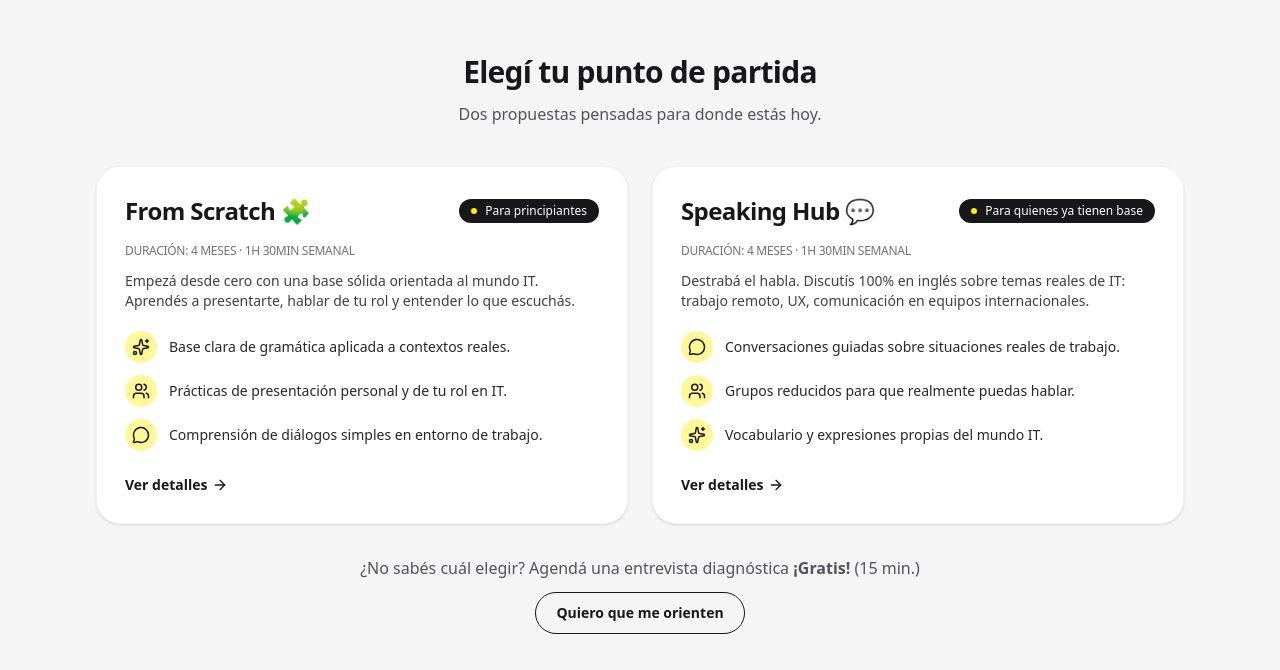
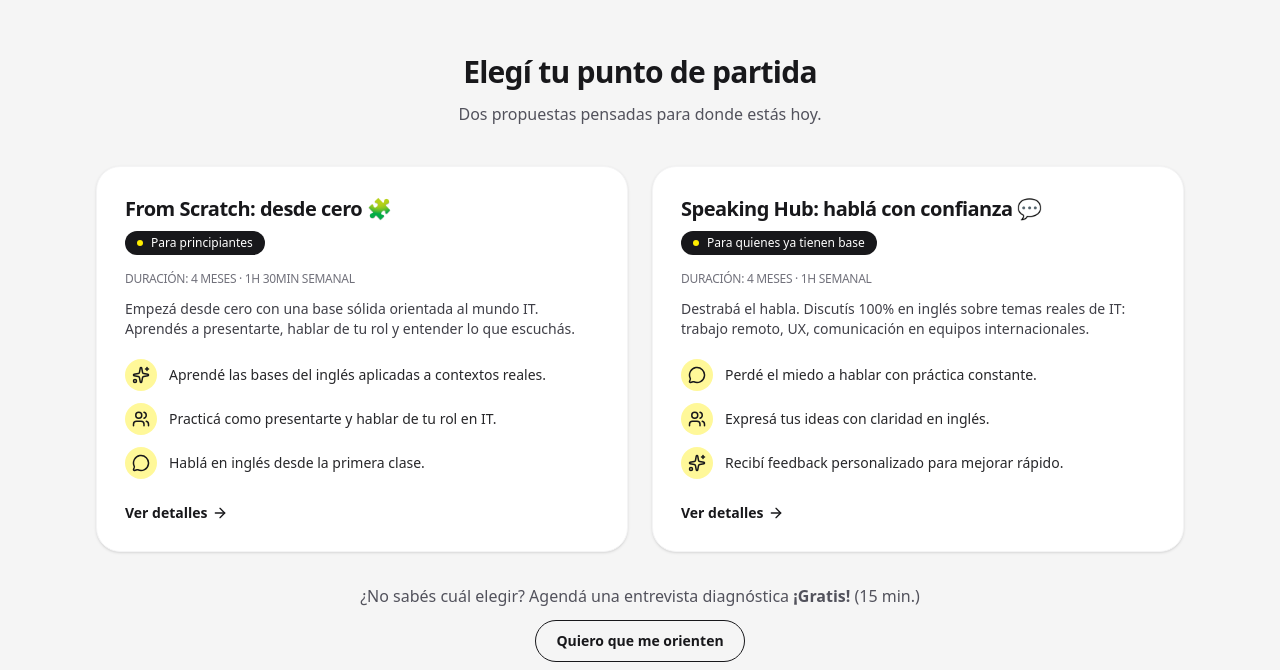
Before and after one commit to thelucho/hello-techies, a Next.js app: page / in a window 1280 px wide. Shown: the part 1559-2229 px from the top of the page. Built offline with nearby package versions, Linux system fonts and the light colour scheme.

Commit message:
Copy changes

```diff
--- a/src/app/cursos/from-scratch/page.tsx
+++ b/src/app/cursos/from-scratch/page.tsx
@@ -65,7 +65,7 @@ export default function FromScratchPage() {
             Para principiantes
           </span>
           <h1 className="mt-4 text-3xl font-semibold tracking-tight text-zinc-900 sm:text-4xl">
-            From Scratch 🧩
+            From Scratch: desde cero 🧩
           </h1>
           <p className="mt-3 text-base text-zinc-600 sm:text-lg">
             Construí tu base en inglés desde cero, con foco en el mundo IT.
--- a/src/app/cursos/speaking-hub/page.tsx
+++ b/src/app/cursos/speaking-hub/page.tsx
@@ -78,7 +78,7 @@ export default function SpeakingHubPage() {
             Para quienes ya tienen base
           </span>
           <h1 className="mt-4 text-3xl font-semibold tracking-tight text-zinc-900 sm:text-4xl">
-            Speaking Hub 💬
+            Speaking Hub: hablá con confianza 💬
           </h1>
           <p className="mt-3 text-base text-zinc-600 sm:text-lg">
             Destrabá el habla. Hablá de IT en inglés con fluidez y confianza.
--- a/src/components/home/CoursesSection.tsx
+++ b/src/components/home/CoursesSection.tsx
@@ -60,11 +60,11 @@ export function CoursesSection() {
             )}
             variants={cardVariants}
           >
-            <div className="mb-4 flex items-center justify-between gap-3">
-              <h3 className="text-xl font-bold tracking-tight text-zinc-900 sm:text-2xl">
-                From Scratch 🧩
+            <div className="mb-4">
+              <h3 className="whitespace-nowrap text-lg font-bold tracking-tight text-zinc-900 sm:text-xl">
+                From Scratch: desde cero 🧩
               </h3>
-              <div className="shrink-0 inline-flex items-center gap-2 rounded-full bg-zinc-900 px-3 py-1 text-xs font-medium text-white">
+              <div className="mt-2 inline-flex items-center gap-2 rounded-full bg-zinc-900 px-3 py-1 text-xs font-medium text-white">
                 <span className="h-1.5 w-1.5 rounded-full bg-[#ffed00]" />
                 Para principiantes
               </div>
@@ -85,19 +85,19 @@ export function CoursesSection() {
                 <span className="shrink-0 inline-flex h-8 w-8 items-center justify-center rounded-full bg-[#ffed00]/40 text-zinc-900">
                   <Sparkles size={18} />
                 </span>
-                <span>Base clara de gramática aplicada a contextos reales.</span>
+                <span>Aprendé las bases del inglés aplicadas a contextos reales.</span>
               </li>
               <li className="flex items-center gap-3">
                 <span className="shrink-0 inline-flex h-8 w-8 items-center justify-center rounded-full bg-[#ffed00]/40 text-zinc-900">
                   <Users size={18} />
                 </span>
-                <span>Prácticas de presentación personal y de tu rol en IT.</span>
+                <span>Practicá como presentarte y hablar de tu rol en IT.</span>
               </li>
               <li className="flex items-center gap-3">
                 <span className="shrink-0 inline-flex h-8 w-8 items-center justify-center rounded-full bg-[#ffed00]/40 text-zinc-900">
                   <MessageCircle size={18} />
                 </span>
-                <span>Comprensión de diálogos simples en entorno de trabajo.</span>
+                <span>Hablá en inglés desde la primera clase.</span>
               </li>
             </ul>
 
@@ -119,18 +119,18 @@ export function CoursesSection() {
             )}
             variants={cardVariants}
           >
-            <div className="mb-4 flex items-center justify-between gap-3">
-              <h3 className="text-xl font-bold tracking-tight text-zinc-900 sm:text-2xl">
-                Speaking Hub 💬
+            <div className="mb-4">
+              <h3 className="whitespace-nowrap text-lg font-bold tracking-tight text-zinc-900 sm:text-xl">
+                Speaking Hub: hablá con confianza 💬
               </h3>
-              <div className="shrink-0 inline-flex items-center gap-2 rounded-full bg-zinc-900 px-3 py-1 text-xs font-medium text-white">
+              <div className="mt-2 inline-flex items-center gap-2 rounded-full bg-zinc-900 px-3 py-1 text-xs font-medium text-white">
                 <span className="h-1.5 w-1.5 rounded-full bg-[#ffed00]" />
                 Para quienes ya tienen base
               </div>
             </div>
 
             <p className="text-xs font-medium uppercase tracking-tight text-zinc-500">
-              Duración: 4 meses · 1h 30min semanal
+              Duración: 4 meses · 1h semanal
             </p>
 
             <p className="mt-3 text-sm text-zinc-700">
@@ -143,19 +143,19 @@ export function CoursesSection() {
                 <span className="shrink-0 inline-flex h-8 w-8 items-center justify-center rounded-full bg-[#ffed00]/40 text-zinc-900">
                   <MessageCircle size={18} />
                 </span>
-                <span>Conversaciones guiadas sobre situaciones reales de trabajo.</span>
+                <span>Perdé el miedo a hablar con práctica constante.</span>
               </li>
               <li className="flex items-center gap-3">
                 <span className="shrink-0 inline-flex h-8 w-8 items-center justify-center rounded-full bg-[#ffed00]/40 text-zinc-900">
                   <Users size={18} />
                 </span>
-                <span>Grupos reducidos para que realmente puedas hablar.</span>
+                <span>Expresá tus ideas con claridad en inglés.</span>
               </li>
               <li className="flex items-center gap-3">
                 <span className="shrink-0 inline-flex h-8 w-8 items-center justify-center rounded-full bg-[#ffed00]/40 text-zinc-900">
                   <Sparkles size={18} />
                 </span>
-                <span>Vocabulario y expresiones propias del mundo IT.</span>
+                <span>Recibí feedback personalizado para mejorar rápido.</span>
               </li>
             </ul>
 
--- a/src/components/home/Hero.tsx
+++ b/src/components/home/Hero.tsx
@@ -83,7 +83,7 @@ export function Hero() {
           </div>
 
           <p className="text-xs text-zinc-500">
-            Clases 100% online, grupos reducidos y foco en lo que realmente
+            Clases 100% online, en grupos reducidos y con foco en lo que realmente
             hacés en el día a día.
           </p>
         </motion.div>
```
Also changed, not shown: 1 other file (tests, documents, lock files or other folders).
